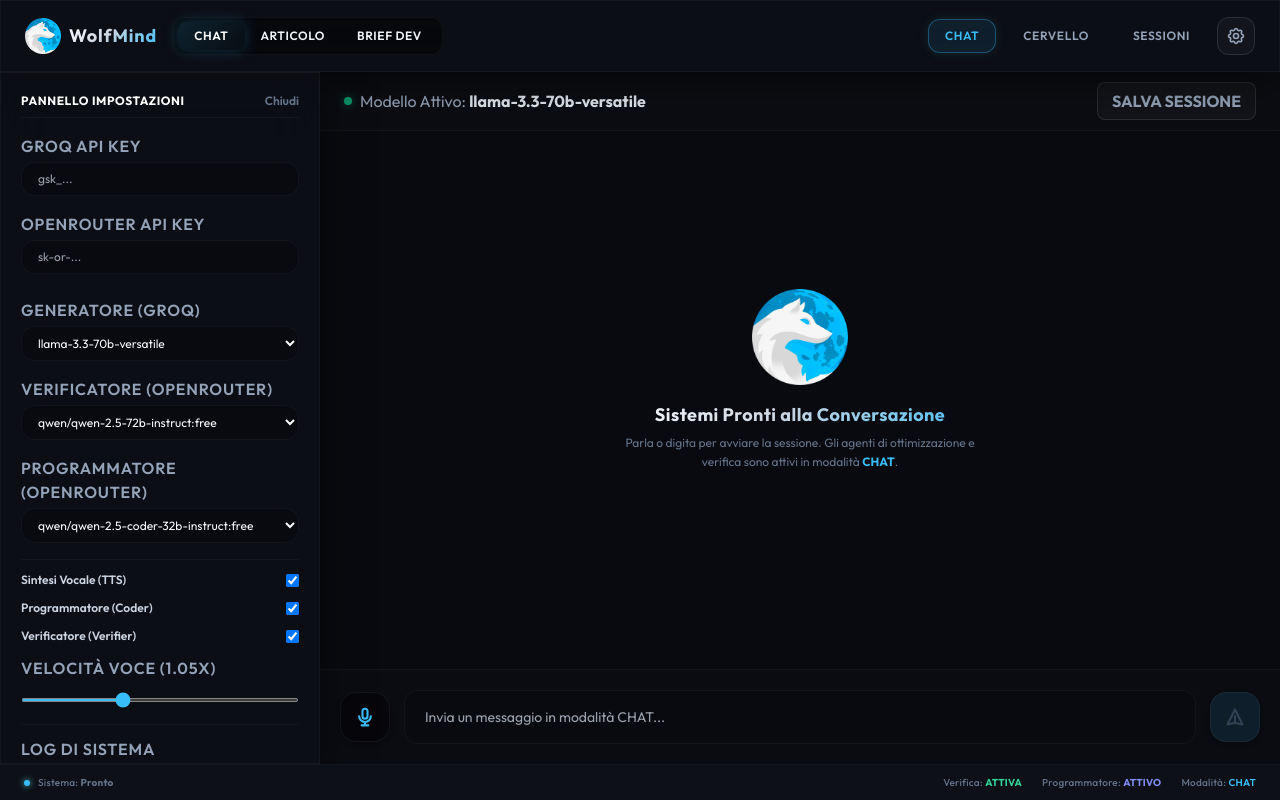
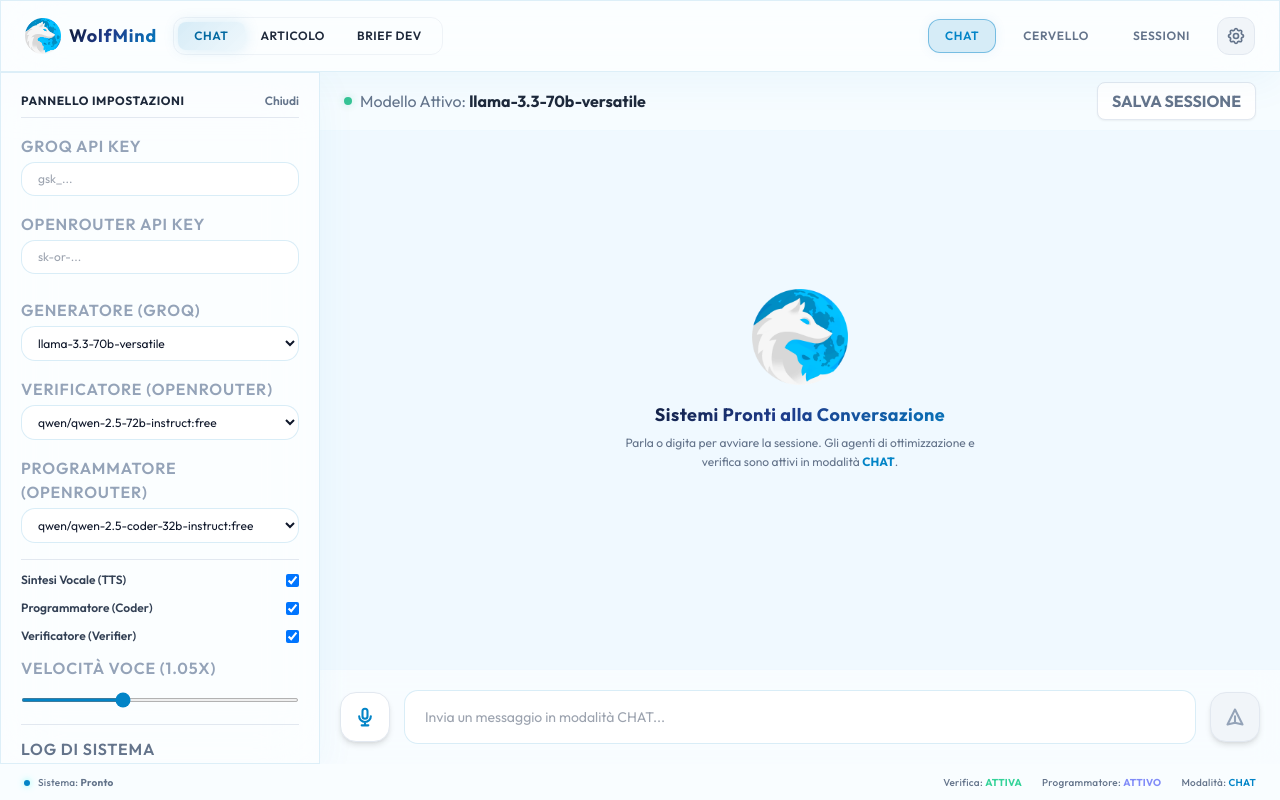
Before and after one commit to CosmoNetinfo/WolfMind, a React (Vite) app: page / in a window 1280 px wide. Both pictures are taken after a click on the button 1236 px from the left and 36 px from the top of the page. Built offline with nearby package versions, Linux system fonts and the light colour scheme; the HTML template or start-up script is replaced by a standard one.

Commit message:
Ridisegna l'applicazione in un tema chiaro premium basato sulla palette colori del logo (Bianco, Azzurro e Deep Slate)

```diff
--- a/src/App.tsx
+++ b/src/App.tsx
@@ -429,9 +429,9 @@
   };
 
   return (
-    <div className="flex flex-col h-screen w-screen bg-darkBg text-slate-100 font-sans selection:bg-glowCyan/30 selection:text-white">
+    <div className="flex flex-col h-screen w-screen bg-darkBg text-slate-800 font-sans selection:bg-glowCyan/20 selection:text-slate-900">
       {/* Header bar */}
-      <header className="flex items-center justify-between px-6 py-4 bg-darkSecondary/40 border-b border-white/[0.03] glass shadow-lg z-10">
+      <header className="flex items-center justify-between px-6 py-4 bg-darkSecondary/50 border-b border-sky-100/40 glass shadow-md z-10">
         <div className="flex items-center gap-4">
           <div className="flex items-center gap-2">
             <img src="/WolfMidLogo.png" className="w-9 h-9 object-contain" alt="Logo" />
@@ -439,15 +439,15 @@
               WolfMind
             </span>
           </div>
-          <div className="flex rounded-xl bg-black/40 p-1 border border-white/[0.04]">
+          <div className="flex rounded-xl bg-slate-150 p-1 border border-slate-200/50">
             {(['chat', 'articolo', 'brief'] as const).map(mode => (
               <button
                 key={mode}
                 onClick={() => handleSaveSettings({ ...settings, active_mode: mode })}
                 className={`px-4 py-1.5 rounded-lg text-xs font-semibold uppercase tracking-wider transition-all duration-300 ${
                   settings.active_mode === mode
-                    ? 'gradient-active text-white font-bold'
-                    : 'text-slate-450 hover:text-white'
+                    ? 'gradient-active font-bold'
+                    : 'text-slate-650 hover:text-slate-900'
                 }`}
               >
                 {mode === 'brief' ? 'BRIEF DEV' : mode}
@@ -469,8 +469,8 @@
               }}
               className={`px-4 py-2 rounded-xl text-xs font-semibold uppercase tracking-wider transition-all duration-350 ${
                 activeTab === tab
-                  ? 'bg-glowCyan/10 border border-glowCyan/35 text-glowCyan shadow-[0_0_12px_rgba(102,252,241,0.1)]'
-                  : 'text-slate-400 hover:text-white hover:bg-white/[0.03] border border-transparent'
+                  ? 'bg-glowCyan/15 border border-glowCyan/45 text-glowCyan shadow-[0_0_12px_rgba(2,132,199,0.08)]'
+                  : 'text-slate-500 hover:text-slate-900 hover:bg-slate-100 border border-transparent'
               }`}
             >
               {tab}
@@ -478,8 +478,8 @@
           ))}
           <button
             onClick={() => setShowSettingsPanel(!showSettingsPanel)}
-            className={`p-2 rounded-xl bg-white/[0.03] border border-white/10 hover:border-glowCyan/60 text-slate-400 hover:text-glowCyan transition-all duration-350 ${
-              showSettingsPanel ? 'border-glowCyan text-glowCyan bg-glowCyan/5' : ''
+            className={`p-2 rounded-xl bg-slate-100 border border-slate-200 hover:border-glowCyan/60 text-slate-500 hover:text-glowCyan transition-all duration-350 ${
+              showSettingsPanel ? 'border-glowCyan text-glowCyan bg-glowCyan/10' : ''
             }`}
             title="Impostazioni"
           >
@@ -494,10 +494,10 @@
       {/* Main Workspace Layout */}
       <div className="flex flex-1 overflow-hidden">
         {/* Sidebar panel */}
-        <div className={`w-80 bg-darkSecondary/30 border-r border-white/[0.02] p-5 flex flex-col gap-4 overflow-y-auto z-10 glass transition-all ${showSettingsPanel ? '' : 'hidden'}`}>
-          <div className="flex justify-between items-center pb-2 border-b border-white/[0.04]">
-            <h3 className="font-bold text-white text-xs tracking-wider uppercase">Pannello Impostazioni</h3>
-            <button onClick={() => setShowSettingsPanel(false)} className="text-slate-500 hover:text-white text-xs font-semibold transition-colors">Chiudi</button>
+        <div className={`w-80 bg-darkSecondary/60 border-r border-sky-100/30 p-5 flex flex-col gap-4 overflow-y-auto z-10 glass transition-all ${showSettingsPanel ? '' : 'hidden'}`}>
+          <div className="flex justify-between items-center pb-2 border-b border-slate-200">
+            <h3 className="font-bold text-slate-800 text-xs tracking-wider uppercase">Pannello Impostazioni</h3>
+            <button onClick={() => setShowSettingsPanel(false)} className="text-slate-500 hover:text-slate-800 text-xs font-semibold transition-colors">Chiudi</button>
           </div>
 
           {/* API Keys configuration */}
@@ -565,32 +565,32 @@
           </div>
 
           {/* Configuration options (Toggles) */}
-          <div className="space-y-3 pt-3 border-t border-white/[0.04]">
+          <div className="space-y-3 pt-3 border-t border-slate-200">
             <div className="flex items-center justify-between">
-              <span className="text-xs font-semibold text-slate-300">Sintesi Vocale (TTS)</span>
+              <span className="text-xs font-semibold text-slate-700">Sintesi Vocale (TTS)</span>
               <input
                 type="checkbox"
                 checked={settings.tts_enabled}
                 onChange={(e) => handleSaveSettings({ ...settings, tts_enabled: e.target.checked })}
-                className="rounded border-white/20 text-glowCyan focus:ring-glowCyan bg-black/40"
+                className="rounded border-slate-300 text-glowCyan focus:ring-glowCyan bg-white"
               />
             </div>
             <div className="flex items-center justify-between">
-              <span className="text-xs font-semibold text-slate-300">Programmatore (Coder)</span>
+              <span className="text-xs font-semibold text-slate-700">Programmatore (Coder)</span>
               <input
                 type="checkbox"
                 checked={settings.coder_enabled}
                 onChange={(e) => handleSaveSettings({ ...settings, coder_enabled: e.target.checked })}
-                className="rounded border-white/20 text-glowCyan focus:ring-glowCyan bg-black/40"
+                className="rounded border-slate-300 text-glowCyan focus:ring-glowCyan bg-white"
               />
             </div>
             <div className="flex items-center justify-between">
-              <span className="text-xs font-semibold text-slate-300">Verificatore (Verifier)</span>
+              <span className="text-xs font-semibold text-slate-700">Verificatore (Verifier)</span>
               <input
                 type="checkbox"
                 checked={settings.verifier_enabled}
                 onChange={(e) => handleSaveSettings({ ...settings, verifier_enabled: e.target.checked })}
-                className="rounded border-white/20 text-glowCyan focus:ring-glowCyan bg-black/40"
+                className="rounded border-slate-300 text-glowCyan focus:ring-glowCyan bg-white"
               />
             </div>
             <div>
@@ -608,9 +608,9 @@
           </div>
 
           {/* Log Window */}
-          <div className="flex-1 flex flex-col pt-3 border-t border-white/[0.04]">
-            <span className="text-xxs font-semibold uppercase text-slate-400 tracking-wider mb-1.5">Log di Sistema</span>
-            <div className="flex-1 bg-black/30 border border-white/[0.04] rounded-xl p-3 font-mono text-[10px] overflow-y-auto max-h-44 text-slate-500 space-y-1">
+          <div className="flex-1 flex flex-col pt-3 border-t border-slate-200">
+            <span className="text-xxs font-semibold uppercase text-slate-500 tracking-wider mb-1.5">Log di Sistema</span>
+            <div className="flex-1 bg-slate-100 border border-slate-200/60 rounded-xl p-3 font-mono text-[10px] overflow-y-auto max-h-44 text-slate-600 space-y-1">
               {logs.map((log, idx) => (
                 <div key={idx} className="truncate select-text">{log}</div>
               ))}
@@ -623,14 +623,14 @@
           {activeTab === 'chat' && (
             <div className="flex-1 flex flex-col overflow-hidden relative">
               {/* Reset Session & Info Bar */}
-              <div className="flex justify-between items-center px-6 py-2.5 bg-white/[0.01] border-b border-white/[0.03] text-xxs text-slate-400">
+              <div className="flex justify-between items-center px-6 py-2.5 bg-white/40 border-b border-sky-100/40 text-xxs text-slate-500">
                 <div className="flex items-center gap-2">
-                  <span className="w-2 h-2 rounded-full bg-emerald-500 shadow-[0_0_8px_rgba(16,185,129,0.6)] animate-pulse"></span>
-                  <span>Modello Attivo: <strong className="text-slate-200">{settings.groq_model}</strong></span>
+                  <span className="w-2 h-2 rounded-full bg-emerald-500 shadow-[0_0_8px_rgba(16,185,129,0.3)] animate-pulse"></span>
+                  <span>Modello Attivo: <strong className="text-slate-800">{settings.groq_model}</strong></span>
                 </div>
                 <button
                   onClick={handleNewSession}
-                  className="px-3.5 py-1.5 bg-white/[0.03] border border-white/10 hover:border-glowCyan/65 hover:text-white rounded-lg text-xxs font-bold uppercase transition-all duration-300"
+                  className="px-3.5 py-1.5 bg-white border border-slate-200 hover:border-glowCyan/65 hover:text-glowCyan rounded-lg text-xxs font-bold uppercase transition-all duration-300 shadow-sm"
                 >
                   Salva Sessione
                 </button>
@@ -642,7 +642,7 @@
                   <div className="h-full flex flex-col items-center justify-center text-slate-500 space-y-4">
                     <img src="/WolfMidLogo.png" className="w-24 h-24 object-contain" alt="WolfMind Logo" />
                     <div className="text-center space-y-1 max-w-sm">
-                      <h2 className="text-lg font-bold text-white tracking-wide gradient-text-premium">Sistemi Pronti alla Conversazione</h2>
+                      <h2 className="text-lg font-bold text-slate-800 tracking-wide gradient-text-premium">Sistemi Pronti alla Conversazione</h2>
                       <p className="text-xs text-slate-500 leading-relaxed">
                         Parla o digita per avviare la sessione. Gli agenti di ottimizzazione e verifica sono attivi in modalità <strong className="text-glowCyan uppercase">{settings.active_mode}</strong>.
                       </p>
@@ -661,8 +661,8 @@
                       <div
                         className={`rounded-2xl px-5 py-3.5 border text-sm leading-relaxed ${
                           msg.role === 'user'
-                            ? 'bg-gradient-to-br from-indigo-950/60 to-purple-950/40 border-indigo-500/20 text-white shadow-xl'
-                            : 'bg-white/[0.03] border-white/5 backdrop-blur-md text-slate-250 shadow-xl'
+                            ? 'bg-gradient-to-br from-glowCyan to-glowBlue border-glowBlue/10 text-white shadow-md'
+                            : 'bg-white border-slate-200/80 text-slate-800 shadow-md'
                         }`}
                       >
                         {msg.isGenerating ? (
@@ -706,7 +706,7 @@
 
                           {/* Note text inside premium card */}
                           {msg.verification.note && (
-                            <div className="text-xxs text-slate-400 border border-white/[0.04] rounded-xl bg-black/25 p-3.5 leading-relaxed font-sans max-w-lg select-text shadow-inner">
+                            <div className="text-xxs text-slate-650 border border-sky-100/40 rounded-xl bg-sky-50/50 p-3.5 leading-relaxed font-sans max-w-lg select-text shadow-inner">
                               <div className="font-bold text-slate-500 uppercase tracking-wider mb-1 flex items-center gap-1">
                                 <svg className="w-3.5 h-3.5" fill="none" stroke="currentColor" viewBox="0 0 24 24">
                                   <path strokeLinecap="round" strokeLinejoin="round" strokeWidth="2.5" d="M13 16h-1v-4h-1m1-4h.01M21 12a9 9 0 11-18 0 9 9 0 0118 0z" />
@@ -751,14 +751,14 @@
               </div>
 
               {/* Chat Input form */}
-              <form onSubmit={handleSendMessage} className="p-5 bg-darkSecondary/30 border-t border-white/[0.03] flex items-center gap-3.5 backdrop-blur-md">
+              <form onSubmit={handleSendMessage} className="p-5 bg-darkSecondary/50 border-t border-sky-100/40 flex items-center gap-3.5 backdrop-blur-md">
                 <button
                   type="button"
                   onClick={toggleListening}
                   className={`p-3.5 rounded-2xl border transition-all duration-350 shadow-md ${
                     isListening
-                      ? 'bg-red-950/40 text-red-400 border-red-500/60 animate-pulse shadow-red-900/20'
-                      : 'bg-black/35 text-glowCyan border-white/5 hover:border-glowCyan/50 hover:bg-glowCyan/5'
+                      ? 'bg-red-50 text-red-500 border-red-300 animate-pulse shadow-red-100'
+                      : 'bg-white text-glowCyan border-slate-200 hover:border-glowCyan/50 hover:bg-glowCyan/5'
                   }`}
                   title={isListening ? "Ferma ascolto" : "Parla"}
                 >
@@ -779,7 +779,7 @@
                 <button
                   type="submit"
                   disabled={!inputText.trim()}
-                  className="p-3.5 bg-glowCyan/10 text-glowCyan border border-glowCyan/25 hover:border-glowCyan disabled:border-white/5 disabled:text-slate-700 rounded-2xl transition-all duration-300 font-semibold shadow-md glow-shadow-cyan-hover"
+                  className="p-3.5 bg-glowCyan text-white border border-glowCyan hover:bg-glowCyan/90 disabled:bg-slate-100 disabled:border-slate-200 disabled:text-slate-400 rounded-2xl transition-all duration-300 font-semibold shadow-md glow-shadow-cyan-hover"
                   title="Invia"
                 >
                   <svg className="w-5 h-5" fill="none" stroke="currentColor" viewBox="0 0 24 24">
@@ -800,10 +800,10 @@
           )}
 
           {activeTab === 'sessioni' && (
-            <div className="flex h-full w-full gap-5 p-6 text-slate-200">
+            <div className="flex h-full w-full gap-5 p-6 text-slate-700">
               {/* Sessions List */}
-              <div className="flex w-80 flex-col rounded-2xl glass p-4 border border-white/[0.03] shadow-2xl">
-                <h3 className="text-sm font-semibold tracking-wide uppercase text-white glow-cyan flex items-center gap-2 mb-4">
+              <div className="flex w-80 flex-col rounded-2xl glass p-4 border border-sky-100/40 shadow-xl">
+                <h3 className="text-sm font-semibold tracking-wide uppercase text-slate-800 glow-cyan flex items-center gap-2 mb-4">
                   <svg className="w-4 h-4 text-glowCyan" fill="none" stroke="currentColor" viewBox="0 0 24 24">
                     <path strokeLinecap="round" strokeLinejoin="round" strokeWidth="2.5" d="M12 8v4l3 3m6-3a9 9 0 11-18 0 9 9 0 0118 0z" />
                   </svg>
@@ -824,8 +824,8 @@
                           }}
                           className={`p-3 rounded-xl cursor-pointer transition-all duration-300 border ${
                             isSelected
-                              ? 'bg-gradient-to-r from-glowCyan/15 to-indigo-500/10 border-glowCyan/50 text-white shadow-[0_0_15px_rgba(102,252,241,0.1)] border-l-[3px]'
-                              : 'bg-white/[0.02] border-white/[0.02] hover:bg-white/[0.05] hover:border-white/[0.06] hover:text-white'
+                              ? 'bg-gradient-to-r from-glowCyan/15 to-glowBlue/5 border-glowCyan text-glowCyan shadow-sm border-l-[3px]'
+                              : 'bg-white border-slate-200 hover:bg-slate-50 hover:border-slate-300 hover:text-slate-900'
                           }`}
                         >
                           <span className="text-xs truncate font-medium block">{name}</span>
@@ -837,13 +837,13 @@
               </div>
 
               {/* View Panel */}
-              <div className="flex-1 flex flex-col rounded-2xl glass border border-white/[0.03] p-5 shadow-2xl">
+              <div className="flex-1 flex flex-col rounded-2xl glass border border-sky-100/40 p-5 shadow-xl">
                 {selectedSessionName ? (
                   <div className="flex-1 flex flex-col h-full">
                     <div className="flex justify-between items-center mb-4">
-                      <span className="text-sm font-semibold tracking-wide text-white">{selectedSessionName}</span>
+                      <span className="text-sm font-semibold tracking-wide text-slate-800">{selectedSessionName}</span>
                     </div>
-                    <div className="flex-1 w-full bg-black/35 text-slate-300 font-mono text-xs p-5 rounded-xl border border-white/[0.04] overflow-y-auto whitespace-pre-wrap leading-relaxed select-text">
+                    <div className="flex-1 w-full bg-white text-slate-700 font-mono text-xs p-5 rounded-xl border border-slate-200 overflow-y-auto whitespace-pre-wrap leading-relaxed select-text shadow-inner">
                       {selectedSessionContent || 'Caricamento contenuto sessione...'}
                     </div>
                   </div>
--- a/src/index.css
+++ b/src/index.css
@@ -7,8 +7,8 @@
 body {
   margin: 0;
   font-family: 'Outfit', sans-serif;
-  background: radial-gradient(circle at 50% 50%, #0d0f14 0%, #050608 100%);
-  color: #f8fafc;
+  background: radial-gradient(circle at 50% 50%, #e0f2fe 0%, #f8fafc 100%);
+  color: #0f172a;
   overflow: hidden;
   height: 100vh;
   width: 100vw;
@@ -16,102 +16,103 @@
 
 /* Custom Scrollbar */
 ::-webkit-scrollbar {
-  width: 4px;
-  height: 4px;
+  width: 5px;
+  height: 5px;
 }
 
 ::-webkit-scrollbar-track {
-  background: rgba(13, 15, 20, 0.5);
+  background: rgba(224, 242, 254, 0.3);
 }
 
 ::-webkit-scrollbar-thumb {
-  background: rgba(56, 189, 248, 0.15);
+  background: rgba(2, 132, 199, 0.2);
   border-radius: 4px;
   transition: all 0.3s;
 }
 
 ::-webkit-scrollbar-thumb:hover {
-  background: rgba(56, 189, 248, 0.5);
-  box-shadow: 0 0 8px rgba(56, 189, 248, 0.3);
+  background: rgba(2, 132, 199, 0.5);
+  box-shadow: 0 0 8px rgba(2, 132, 199, 0.3);
 }
 
-/* Premium Glassmorphism */
+/* Premium Light Glassmorphism */
 .glass {
-  background: rgba(15, 17, 26, 0.65);
+  background: rgba(255, 255, 255, 0.75);
   backdrop-filter: blur(28px);
   -webkit-backdrop-filter: blur(28px);
-  border: 1px solid rgba(255, 255, 255, 0.04);
-  box-shadow: 0 10px 40px 0 rgba(0, 0, 0, 0.5);
+  border: 1px solid rgba(2, 132, 199, 0.12);
+  box-shadow: 0 10px 40px 0 rgba(2, 132, 199, 0.05);
 }
 
 .glass-card {
-  background: rgba(22, 25, 38, 0.45);
+  background: rgba(255, 255, 255, 0.55);
   backdrop-filter: blur(20px);
   -webkit-backdrop-filter: blur(20px);
-  border: 1px solid rgba(255, 255, 255, 0.03);
+  border: 1px solid rgba(2, 132, 199, 0.08);
   border-radius: 18px;
   transition: all 0.4s cubic-bezier(0.4, 0, 0.2, 1);
 }
 
 .glass-card:hover {
-  border-color: rgba(56, 189, 248, 0.2);
-  background: rgba(22, 25, 38, 0.6);
-  box-shadow: 0 12px 35px -10px rgba(56, 189, 248, 0.12);
+  border-color: rgba(2, 132, 199, 0.35);
+  background: rgba(255, 255, 255, 0.85);
+  box-shadow: 0 12px 35px -10px rgba(2, 132, 199, 0.12);
 }
 
-/* Color glow effects (Azzurro & White) */
-.glow-cyan, .glow-white {
-  color: #38bdf8;
-  text-shadow: 0 0 10px rgba(56, 189, 248, 0.4), 0 0 20px rgba(56, 189, 248, 0.1);
+/* Color glow effects (Azzurro & Navy) */
+.glow-cyan {
+  color: #0284c7;
+  text-shadow: 0 0 8px rgba(2, 132, 199, 0.2);
 }
 
 .glow-shadow-cyan {
-  box-shadow: 0 0 20px rgba(56, 189, 248, 0.08);
+  box-shadow: 0 0 20px rgba(2, 132, 199, 0.05);
 }
 
 .glow-shadow-cyan-hover:hover {
-  box-shadow: 0 0 22px rgba(56, 189, 248, 0.25);
-  border-color: rgba(56, 189, 248, 0.5);
+  box-shadow: 0 0 22px rgba(2, 132, 199, 0.15);
+  border-color: rgba(2, 132, 199, 0.4);
   transform: translateY(-1px);
 }
 
-/* Premium gradients */
+/* Premium gradients (Slate -> Blue -> Sky) */
 .gradient-text-premium {
-  background: linear-gradient(135deg, #ffffff 0%, #cbd5e1 45%, #38bdf8 100%);
+  background: linear-gradient(135deg, #0f172a 0%, #1e3a8a 45%, #0284c7 100%);
   -webkit-background-clip: text;
   -webkit-text-fill-color: transparent;
 }
 
 .gradient-btn {
-  background: rgba(255, 255, 255, 0.02);
-  border: 1px solid rgba(255, 255, 255, 0.06);
+  background: rgba(255, 255, 255, 0.8);
+  border: 1px solid rgba(2, 132, 199, 0.15);
   transition: all 0.3s cubic-bezier(0.4, 0, 0.2, 1);
 }
 
 .gradient-btn:hover {
-  background: rgba(56, 189, 248, 0.05);
-  border-color: rgba(56, 189, 248, 0.35);
-  box-shadow: 0 0 15px rgba(56, 189, 248, 0.15);
+  background: rgba(2, 132, 199, 0.06);
+  border-color: rgba(2, 132, 199, 0.4);
+  box-shadow: 0 0 15px rgba(2, 132, 199, 0.1);
 }
 
 .gradient-active {
-  background: linear-gradient(135deg, rgba(56, 189, 248, 0.15) 0%, rgba(56, 189, 248, 0.03) 100%) !important;
-  border-color: rgba(56, 189, 248, 0.45) !important;
-  box-shadow: 0 0 15px rgba(56, 189, 248, 0.25);
+  background: linear-gradient(135deg, rgba(2, 132, 199, 0.15) 0%, rgba(2, 132, 199, 0.05) 100%) !important;
+  border-color: rgba(2, 132, 199, 0.45) !important;
+  box-shadow: 0 0 15px rgba(2, 132, 199, 0.15);
+  color: #0369a1 !important;
 }
 
 /* Premium Inputs */
 .premium-input {
-  background: rgba(10, 11, 16, 0.85);
-  border: 1px solid rgba(255, 255, 255, 0.04);
+  background: rgba(255, 255, 255, 0.95);
+  border: 1px solid rgba(2, 132, 199, 0.15);
   border-radius: 14px;
   transition: all 0.3s ease;
-  color: #f8fafc;
+  color: #0f172a;
 }
 
 .premium-input:focus {
-  border-color: rgba(56, 189, 248, 0.35);
-  box-shadow: 0 0 15px rgba(56, 189, 248, 0.1);
+  border-color: rgba(2, 132, 199, 0.4);
+  box-shadow: 0 0 15px rgba(2, 132, 199, 0.08);
   outline: none;
 }
 
@@ -133,7 +134,7 @@
 
 @keyframes pulseGlow {
   0%, 100% { opacity: 0.8; }
-  50% { opacity: 1; filter: drop-shadow(0 0 12px rgba(56, 189, 248, 0.4)); }
+  50% { opacity: 1; filter: drop-shadow(0 0 12px rgba(2, 132, 199, 0.25)); }
 }
 
 .pulse-glow {
--- a/tailwind.config.js
+++ b/tailwind.config.js
@@ -10,11 +10,11 @@
         sans: ['Outfit', 'sans-serif'],
       },
       colors: {
-        darkBg: '#090a0f',
-        darkSecondary: '#12141c',
-        glowCyan: '#38bdf8',
+        darkBg: '#f0f9ff',
+        darkSecondary: '#ffffff',
+        glowCyan: '#0284c7',
         glowBlue: '#1d4ed8',
-        textMuted: '#64748b',
+        textMuted: '#475569',
       }
     },
   },
```
Also changed, not shown: src/components/CervelloTab.tsx (+10 -10 lines).
